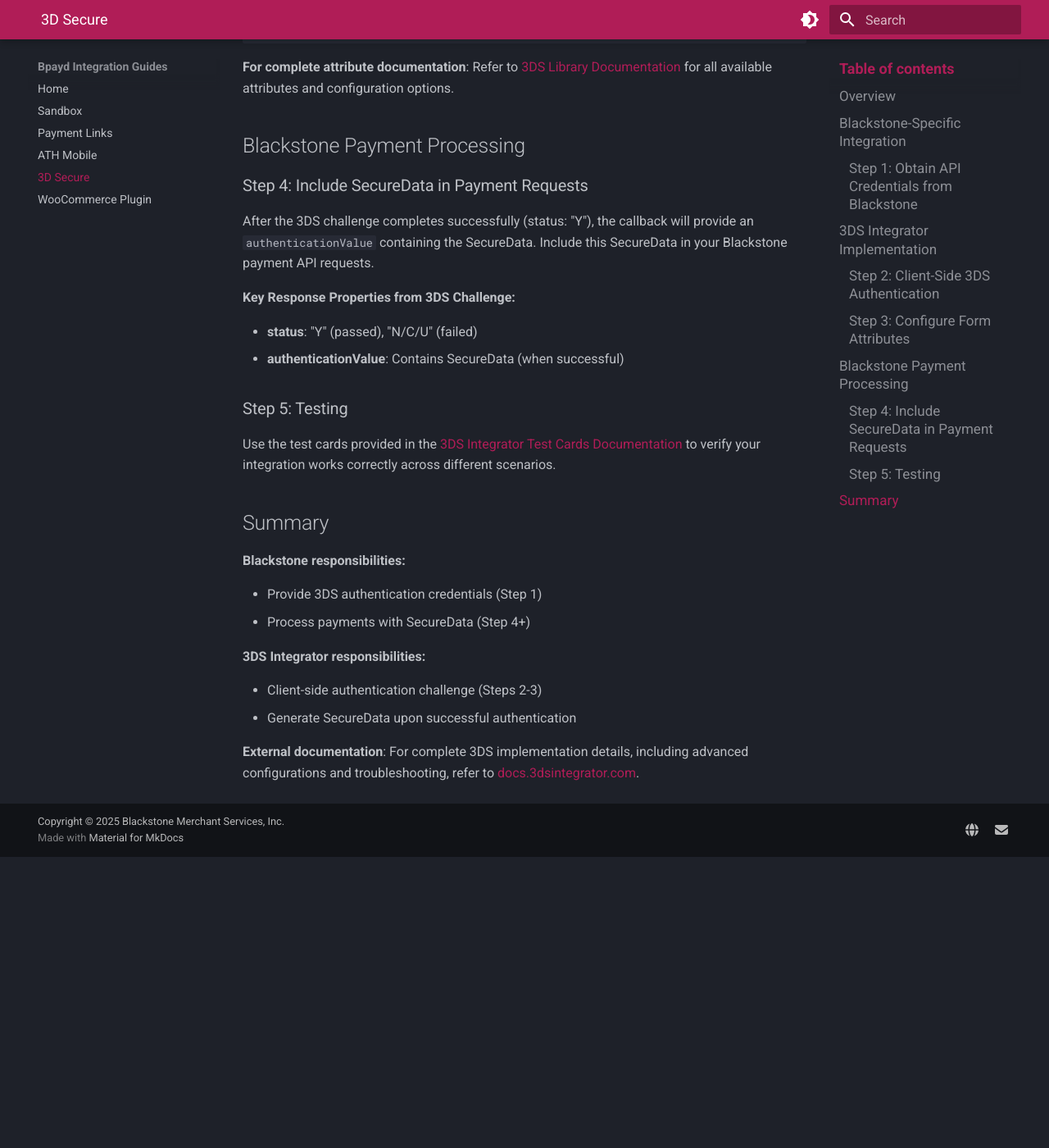
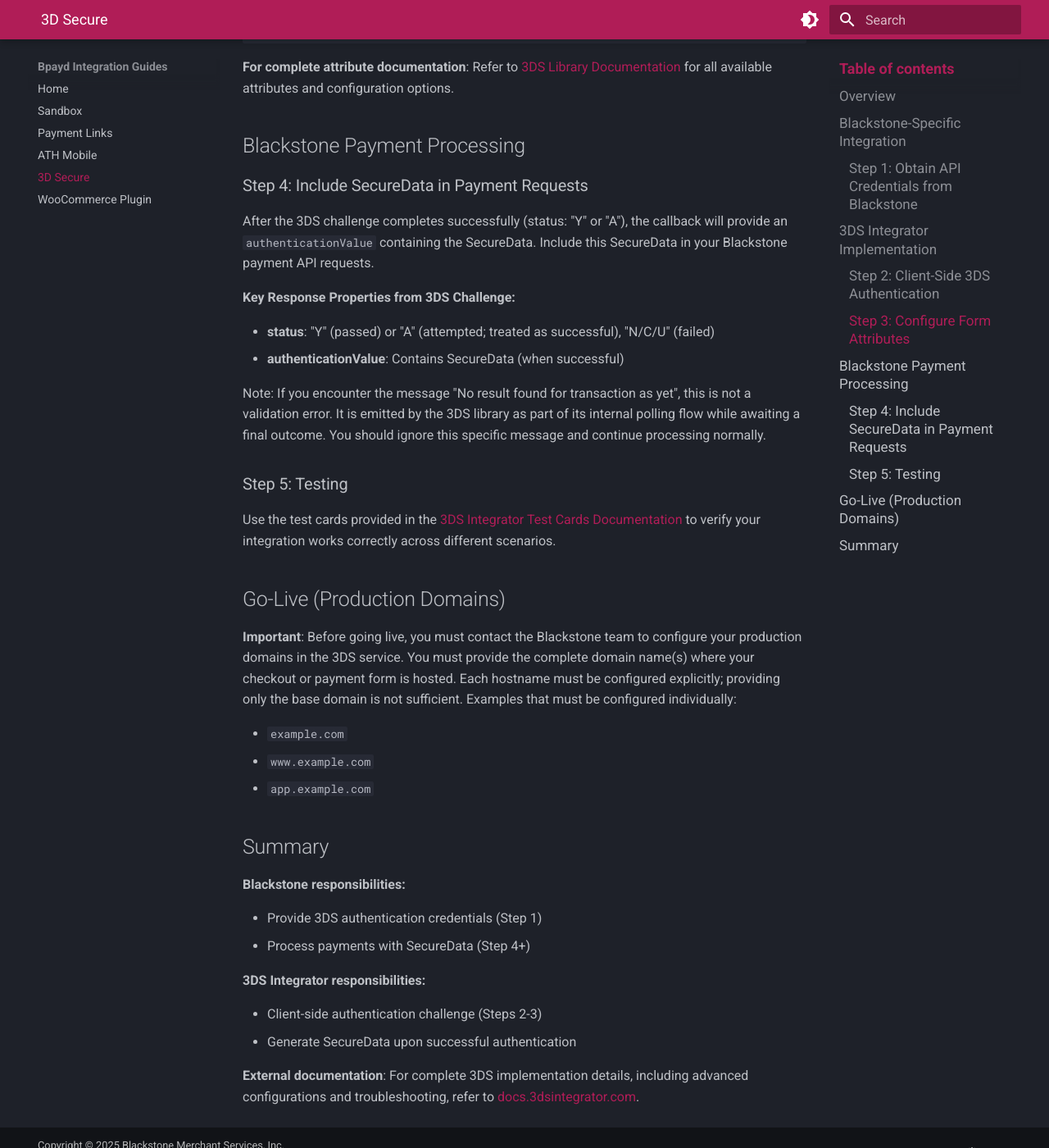
Before and after one commit to blackstonemerchant/integration-guides, an MkDocs documentation site: the page built from docs/three-domain-secure.md, in a window 1280 px wide and 1400 px high, scrolled down 2080 px. Shown: the whole window at 82% size. Built offline with MkDocs 1.6.1 and Material for MkDocs 9.7.7, drawn with Linux system fonts in a browser that asks for light colours; before the commit the page ends 3125 px from its top, so only the background shows below that.

Commit message:
Enhance 3DS integration documentation with updated API request format, clarify SecureData handling, and add important notes for production domain configuration.

```diff
--- a/docs/three-domain-secure.md
+++ b/docs/three-domain-secure.md
@@ -16,7 +16,7 @@
 
 Make a request to the Blackstone API to obtain an ApiKey and a Token, which are necessary for the 3DS Integrator service. It is recommended to make this request from the server side for increased security.
 
-**POST:** <https://services.bmspay.com/api/auth/tokenthreeds>
+**POST:** [https://services.bmspay.com/api/auth/tokenthreeds](https://services.bmspay.com/api/auth/tokenthreeds)
 
 **Sample Body:**
 
@@ -86,16 +86,26 @@
 
 ### Step 4: Include SecureData in Payment Requests
 
-After the 3DS challenge completes successfully (status: "Y"), the callback will provide an `authenticationValue` containing the SecureData. Include this SecureData in your Blackstone payment API requests.
+After the 3DS challenge completes successfully (status: "Y" or "A"), the callback will provide an `authenticationValue` containing the SecureData. Include this SecureData in your Blackstone payment API requests.
 
 **Key Response Properties from 3DS Challenge:**
 
-- **status**: "Y" (passed), "N/C/U" (failed)
+- **status**: "Y" (passed) or "A" (attempted; treated as successful), "N/C/U" (failed)
 - **authenticationValue**: Contains SecureData (when successful)
+
+Note: If you encounter the message "No result found for transaction as yet", this is not a validation error. It is emitted by the 3DS library as part of its internal polling flow while awaiting a final outcome. You should ignore this specific message and continue processing normally.
 
 ### Step 5: Testing
 
 Use the test cards provided in the [3DS Integrator Test Cards Documentation](https://docs.3dsintegrator.com) to verify your integration works correctly across different scenarios.
+
+## Go-Live (Production Domains)
+
+**Important**: Before going live, you must contact the Blackstone team to configure your production domains in the 3DS service. You must provide the complete domain name(s) where your checkout or payment form is hosted. Each hostname must be configured explicitly; providing only the base domain is not sufficient. Examples that must be configured individually:
+
+- `example.com`
+- `www.example.com`
+- `app.example.com`
 
 ## Summary
 
```
